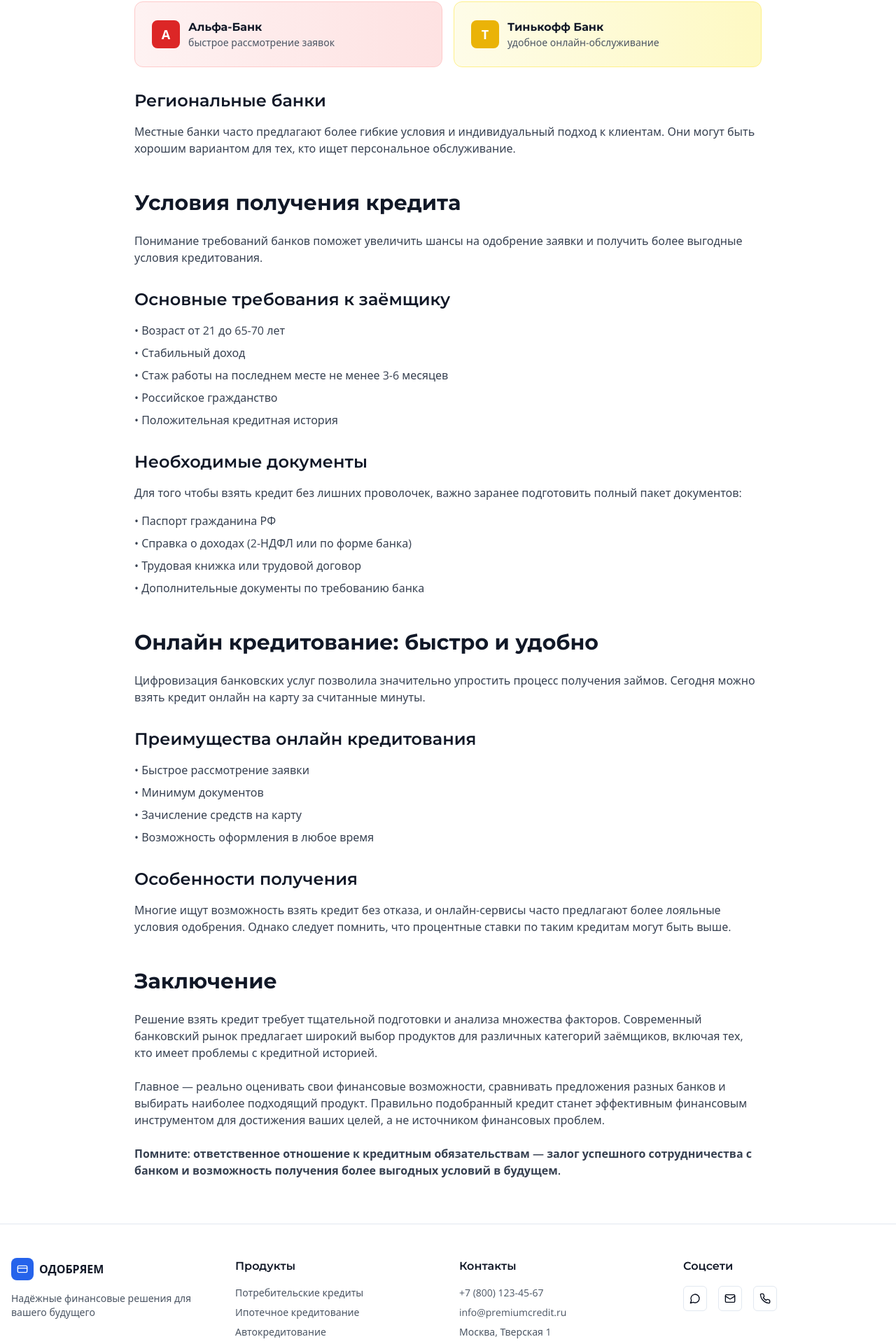
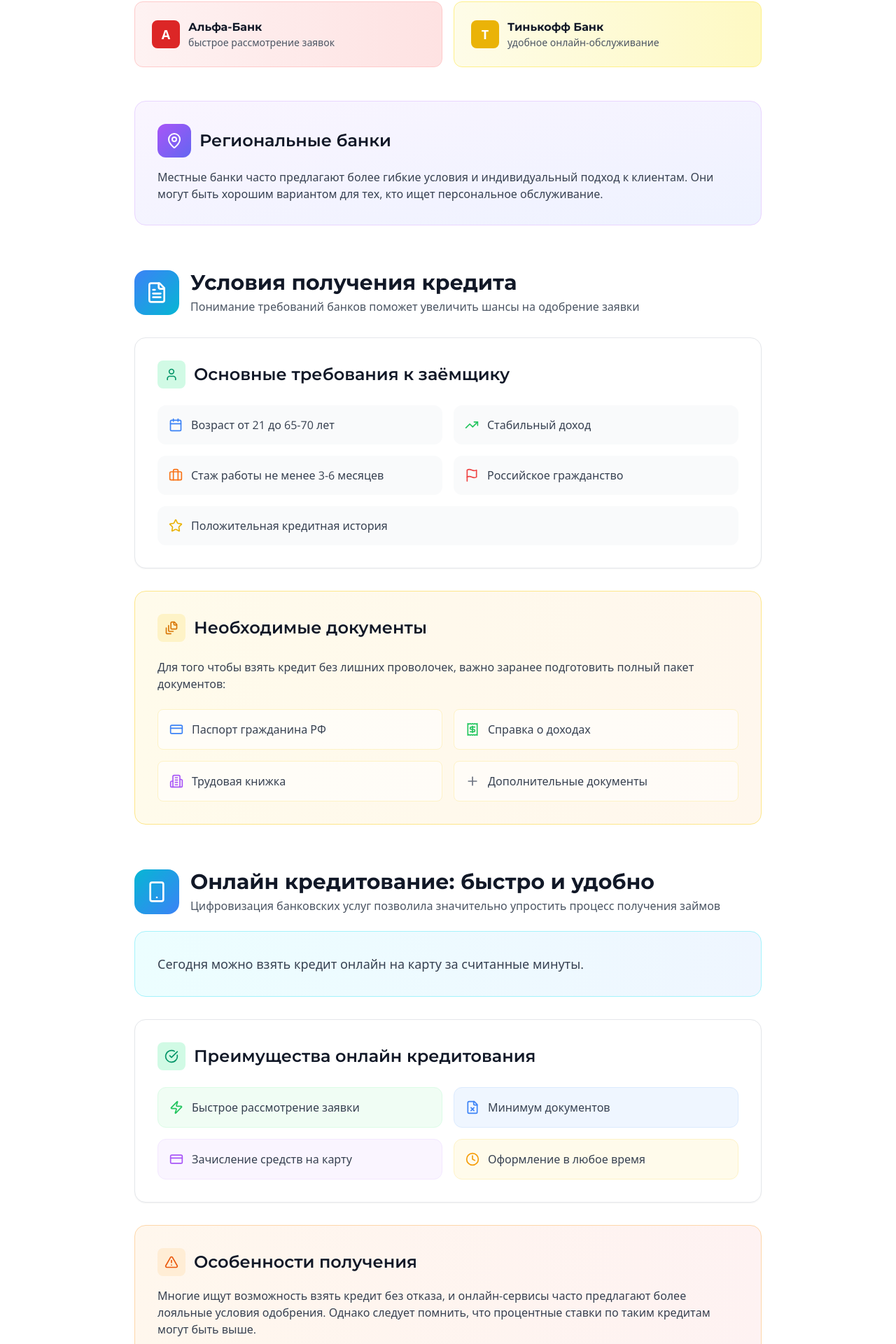
Before and after one commit to pr-poehali-dev/credit-loan-project-1, a React (Vite) app: page / in a window 1280 px wide. Shown: the part 3460-5380 px from the top of the page at 70% size. Built offline with nearby package versions, Linux system fonts and the light colour scheme.

Commit message:
🚀 Добавление базового функционала

```diff
--- a/src/pages/Index.tsx
+++ b/src/pages/Index.tsx
@@ -486,80 +486,203 @@ const Index = () => {
             </div>
           </div>
 
-          <h3 className="text-2xl font-semibold text-gray-900 mt-8 mb-4">
+          <div className="bg-gradient-to-br from-purple-50 to-indigo-50 border border-purple-200 rounded-2xl p-8 mt-12">
+            <div className="flex items-center space-x-3 mb-4">
+              <div className="w-12 h-12 bg-gradient-to-br from-purple-500 to-indigo-500 rounded-xl flex items-center justify-center">
+                <Icon name="MapPin" className="w-6 h-6 text-white" />
+              </div>
+              <h3 className="text-2xl font-semibold text-gray-900">
                 Региональные банки
               </h3>
-          <p className="text-gray-700 mb-6">
+            </div>
+            <p className="text-gray-700">
               Местные банки часто предлагают более гибкие условия и индивидуальный подход к клиентам. Они могут быть хорошим вариантом для тех, кто ищет персональное обслуживание.
             </p>
+          </div>
 
-          <h2 className="text-3xl font-bold text-gray-900 mt-12 mb-6">
+          <div className="mt-16 mb-8">
+            <div className="flex items-center space-x-4 mb-6">
+              <div className="w-16 h-16 bg-gradient-to-br from-blue-500 to-cyan-500 rounded-2xl flex items-center justify-center">
+                <Icon name="FileText" className="w-8 h-8 text-white" />
+              </div>
+              <div>
+                <h2 className="text-3xl font-bold text-gray-900">
                   Условия получения кредита
                 </h2>
-          <p className="text-gray-700 mb-6">
-            Понимание требований банков поможет увеличить шансы на одобрение заявки и получить более выгодные условия кредитования.
+                <p className="text-gray-600 mt-1">
+                  Понимание требований банков поможет увеличить шансы на одобрение заявки
                 </p>
+              </div>
+            </div>
+          </div>
 
-          <h3 className="text-2xl font-semibold text-gray-900 mt-8 mb-4">
+          <div className="bg-white border border-gray-200 rounded-2xl p-8 shadow-sm">
+            <div className="flex items-center space-x-3 mb-6">
+              <div className="w-10 h-10 bg-emerald-100 rounded-lg flex items-center justify-center">
+                <Icon name="User" className="w-5 h-5 text-emerald-600" />
+              </div>
+              <h3 className="text-2xl font-semibold text-gray-900">
                 Основные требования к заёмщику
               </h3>
-          <ul className="text-gray-700 mb-6 space-y-2">
-            <li>• Возраст от 21 до 65-70 лет</li>
-            <li>• Стабильный доход</li>
-            <li>• Стаж работы на последнем месте не менее 3-6 месяцев</li>
-            <li>• Российское гражданство</li>
-            <li>• Положительная кредитная история</li>
-          </ul>
+            </div>
+            <div className="grid md:grid-cols-2 gap-4">
+              <div className="flex items-center space-x-3 p-4 bg-gray-50 rounded-xl">
+                <Icon name="Calendar" className="w-5 h-5 text-blue-500" />
+                <span className="text-gray-700">Возраст от 21 до 65-70 лет</span>
+              </div>
+              <div className="flex items-center space-x-3 p-4 bg-gray-50 rounded-xl">
+                <Icon name="TrendingUp" className="w-5 h-5 text-green-500" />
+                <span className="text-gray-700">Стабильный доход</span>
+              </div>
+              <div className="flex items-center space-x-3 p-4 bg-gray-50 rounded-xl">
+                <Icon name="Briefcase" className="w-5 h-5 text-orange-500" />
+                <span className="text-gray-700">Стаж работы не менее 3-6 месяцев</span>
+              </div>
+              <div className="flex items-center space-x-3 p-4 bg-gray-50 rounded-xl">
+                <Icon name="Flag" className="w-5 h-5 text-red-500" />
+                <span className="text-gray-700">Российское гражданство</span>
+              </div>
+              <div className="flex items-center space-x-3 p-4 bg-gray-50 rounded-xl md:col-span-2">
+                <Icon name="Star" className="w-5 h-5 text-yellow-500" />
+                <span className="text-gray-700">Положительная кредитная история</span>
+              </div>
+            </div>
+          </div>
 
-          <h3 className="text-2xl font-semibold text-gray-900 mt-8 mb-4">
+          <div className="bg-gradient-to-r from-amber-50 to-orange-50 border border-amber-200 rounded-2xl p-8 mt-8">
+            <div className="flex items-center space-x-3 mb-6">
+              <div className="w-10 h-10 bg-amber-100 rounded-lg flex items-center justify-center">
+                <Icon name="FileStack" className="w-5 h-5 text-amber-600" />
+              </div>
+              <h3 className="text-2xl font-semibold text-gray-900">
                 Необходимые документы
               </h3>
-          <p className="text-gray-700 mb-4">
+            </div>
+            <p className="text-gray-700 mb-6">
               Для того чтобы взять кредит без лишних проволочек, важно заранее подготовить полный пакет документов:
             </p>
-          <ul className="text-gray-700 mb-6 space-y-2">
-            <li>• Паспорт гражданина РФ</li>
-            <li>• Справка о доходах (2-НДФЛ или по форме банка)</li>
-            <li>• Трудовая книжка или трудовой договор</li>
-            <li>• Дополнительные документы по требованию банка</li>
-          </ul>
+            <div className="grid md:grid-cols-2 gap-4">
+              <div className="flex items-center space-x-3 p-4 bg-white/60 rounded-lg border border-amber-100">
+                <Icon name="CreditCard" className="w-5 h-5 text-blue-500" />
+                <span className="text-gray-700">Паспорт гражданина РФ</span>
+              </div>
+              <div className="flex items-center space-x-3 p-4 bg-white/60 rounded-lg border border-amber-100">
+                <Icon name="Receipt" className="w-5 h-5 text-green-500" />
+                <span className="text-gray-700">Справка о доходах</span>
+              </div>
+              <div className="flex items-center space-x-3 p-4 bg-white/60 rounded-lg border border-amber-100">
+                <Icon name="Building2" className="w-5 h-5 text-purple-500" />
+                <span className="text-gray-700">Трудовая книжка</span>
+              </div>
+              <div className="flex items-center space-x-3 p-4 bg-white/60 rounded-lg border border-amber-100">
+                <Icon name="Plus" className="w-5 h-5 text-gray-500" />
+                <span className="text-gray-700">Дополнительные документы</span>
+              </div>
+            </div>
+          </div>
 
-          <h2 className="text-3xl font-bold text-gray-900 mt-12 mb-6">
+          <div className="mt-16 mb-8">
+            <div className="flex items-center space-x-4 mb-6">
+              <div className="w-16 h-16 bg-gradient-to-br from-cyan-500 to-blue-500 rounded-2xl flex items-center justify-center">
+                <Icon name="Smartphone" className="w-8 h-8 text-white" />
+              </div>
+              <div>
+                <h2 className="text-3xl font-bold text-gray-900">
                   Онлайн кредитование: быстро и удобно
                 </h2>
-          <p className="text-gray-700 mb-6">
-            Цифровизация банковских услуг позволила значительно упростить процесс получения займов. Сегодня можно взять кредит онлайн на карту за считанные минуты.
+                <p className="text-gray-600 mt-1">
+                  Цифровизация банковских услуг позволила значительно упростить процесс получения займов
                 </p>
+              </div>
+            </div>
+            <div className="bg-gradient-to-r from-cyan-50 to-blue-50 border border-cyan-200 rounded-2xl p-8">
+              <p className="text-gray-700 text-lg">
+                Сегодня можно взять кредит онлайн на карту за считанные минуты.
+              </p>
+            </div>
+          </div>
 
-          <h3 className="text-2xl font-semibold text-gray-900 mt-8 mb-4">
+          <div className="bg-white border border-gray-200 rounded-2xl p-8 shadow-sm mt-8">
+            <div className="flex items-center space-x-3 mb-6">
+              <div className="w-10 h-10 bg-emerald-100 rounded-lg flex items-center justify-center">
+                <Icon name="CheckCircle" className="w-5 h-5 text-emerald-600" />
+              </div>
+              <h3 className="text-2xl font-semibold text-gray-900">
                 Преимущества онлайн кредитования
               </h3>
-          <ul className="text-gray-700 mb-6 space-y-2">
-            <li>• Быстрое рассмотрение заявки</li>
-            <li>• Минимум документов</li>
-            <li>• Зачисление средств на карту</li>
-            <li>• Возможность оформления в любое время</li>
-          </ul>
+            </div>
+            <div className="grid md:grid-cols-2 gap-4">
+              <div className="flex items-center space-x-3 p-4 bg-green-50 rounded-xl border border-green-100">
+                <Icon name="Zap" className="w-5 h-5 text-green-500" />
+                <span className="text-gray-700">Быстрое рассмотрение заявки</span>
+              </div>
+              <div className="flex items-center space-x-3 p-4 bg-blue-50 rounded-xl border border-blue-100">
+                <Icon name="FileX" className="w-5 h-5 text-blue-500" />
+                <span className="text-gray-700">Минимум документов</span>
+              </div>
+              <div className="flex items-center space-x-3 p-4 bg-purple-50 rounded-xl border border-purple-100">
+                <Icon name="CreditCard" className="w-5 h-5 text-purple-500" />
+                <span className="text-gray-700">Зачисление средств на карту</span>
+              </div>
+              <div className="flex items-center space-x-3 p-4 bg-amber-50 rounded-xl border border-amber-100">
+                <Icon name="Clock" className="w-5 h-5 text-amber-500" />
+                <span className="text-gray-700">Оформление в любое время</span>
+              </div>
+            </div>
+          </div>
 
-          <h3 className="text-2xl font-semibold text-gray-900 mt-8 mb-4">
+          <div className="bg-gradient-to-r from-orange-50 to-red-50 border border-orange-200 rounded-2xl p-8 mt-8">
+            <div className="flex items-center space-x-3 mb-4">
+              <div className="w-10 h-10 bg-orange-100 rounded-lg flex items-center justify-center">
+                <Icon name="AlertTriangle" className="w-5 h-5 text-orange-600" />
+              </div>
+              <h3 className="text-2xl font-semibold text-gray-900">
                 Особенности получения
               </h3>
-          <p className="text-gray-700 mb-6">
+            </div>
+            <p className="text-gray-700">
               Многие ищут возможность взять кредит без отказа, и онлайн-сервисы часто предлагают более лояльные условия одобрения. Однако следует помнить, что процентные ставки по таким кредитам могут быть выше.
             </p>
+          </div>
 
-          <h2 className="text-3xl font-bold text-gray-900 mt-12 mb-6">
+          <div className="mt-16">
+            <div className="bg-gradient-to-br from-slate-50 via-blue-50 to-indigo-50 border border-slate-200 rounded-3xl p-8 lg:p-12">
+              <div className="flex items-center space-x-4 mb-8">
+                <div className="w-16 h-16 bg-gradient-to-br from-slate-600 to-blue-600 rounded-2xl flex items-center justify-center">
+                  <Icon name="CheckCircle2" className="w-8 h-8 text-white" />
+                </div>
+                <div>
+                  <h2 className="text-3xl font-bold text-gray-900">
                     Заключение
                   </h2>
-          <p className="text-gray-700 mb-6">
+                  <p className="text-gray-600">Ключевые принципы успешного кредитования</p>
+                </div>
+              </div>
+
+              <div className="space-y-6">
+                <div className="bg-white/60 backdrop-blur-sm rounded-xl p-6 border border-white/20">
+                  <p className="text-gray-700 leading-relaxed">
                     Решение взять кредит требует тщательной подготовки и анализа множества факторов. Современный банковский рынок предлагает широкий выбор продуктов для различных категорий заёмщиков, включая тех, кто имеет проблемы с кредитной историей.
                   </p>
-          <p className="text-gray-700 mb-6">
-            Главное — реально оценивать свои финансовые возможности, сравнивать предложения разных банков и выбирать наиболее подходящий продукт. Правильно подобранный кредит станет эффективным финансовым инструментом для достижения ваших целей, а не источником финансовых проблем.
+                </div>
+
+                <div className="bg-white/60 backdrop-blur-sm rounded-xl p-6 border border-white/20">
+                  <p className="text-gray-700 leading-relaxed">
+                    Главное — реально оценивать свои финансовые возможности, сравнивать предложения разных банков и выбирать наиболее подходящий продукт. Правильно подобранный кредит станет эффективным финансовым инструментом для достижения ваших целей.
                   </p>
-          <p className="text-gray-700 font-semibold">
+                </div>
+
+                <div className="bg-gradient-to-r from-blue-500/10 to-indigo-500/10 rounded-xl p-6 border border-blue-200">
+                  <div className="flex items-start space-x-3">
+                    <Icon name="Lightbulb" className="w-6 h-6 text-blue-600 mt-0.5" />
+                    <p className="text-gray-800 font-medium leading-relaxed">
                       Помните: ответственное отношение к кредитным обязательствам — залог успешного сотрудничества с банком и возможность получения более выгодных условий в будущем.
                     </p>
+                  </div>
+                </div>
+              </div>
+            </div>
+          </div>
         </div>
       </section>
 
```
Lines whose indentation alone changed are shown as unchanged.
